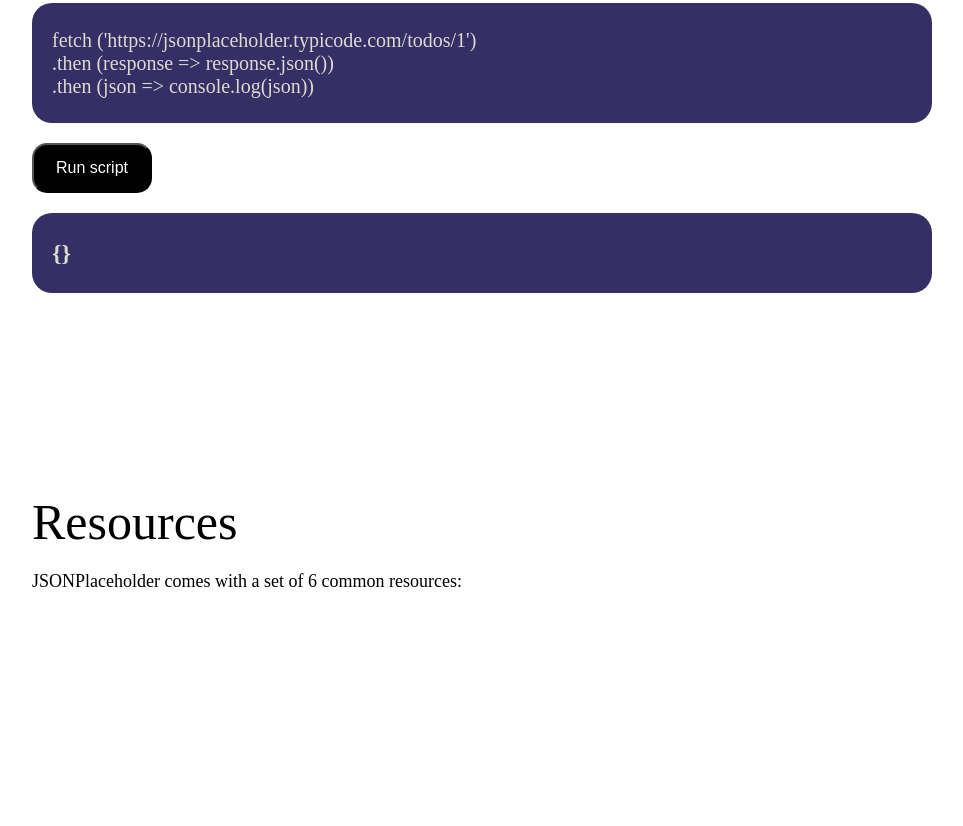
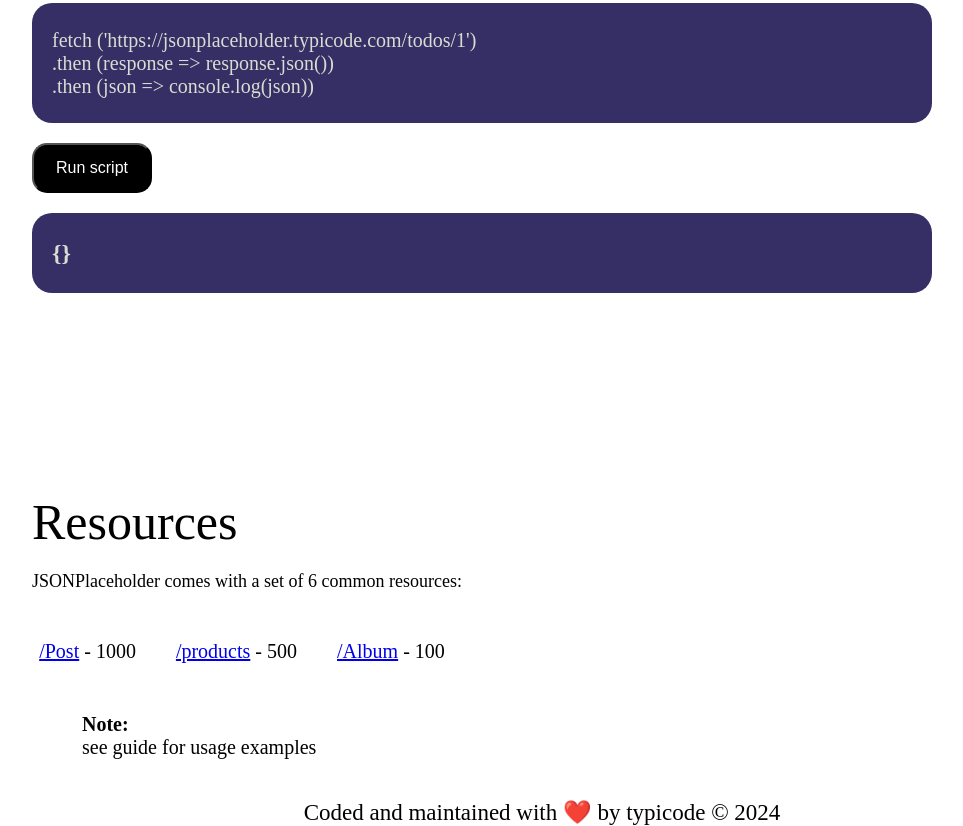
Before and after one commit to mrsammy77/BackendAssigmnet, a website: page index.html in a window 1280 px wide. Shown: the part 1131-1957 px from the top of the page, without its empty margins (118-1081 px from the left). Before the commit the page ends 1723 px from the top, so only its background shows below. Drawn offline with Linux system fonts and the light colour scheme.

Commit message:
first commit

```diff
--- a/index.html
+++ b/index.html
@@ -87,13 +87,29 @@
 </h2>
 <p>JSONPlaceholder comes with a set of 6 common resources:  </p>
 </div>
+<br>
+</div>
+<div class="api">
 
-<ul>
-    <li></li>
-    <li></li>
-    <li></li>
-    <li></li>
-</ul>
-    </div>
+    <ul class="api-list">
+        <li><a href="https://backend-assigmnet.vercel.app/Posts">/Post</a> - 1000</li>
+
+        <li><a href="https://backend-assigmnet.vercel.app/products">/products</a> - 500 </li>
+
+        <li><a href="https://backend-assigmnet.vercel.app/Albums">/Album</a>  - 100</li>
+
+    </ul>
+<div class="footer">
+
+    <p> <h4>Note:</h4> see guide for usage examples </p>
+</div>
+
+
+</div>
+<div class="lastcode">
+<p>
+    Coded and maintained with ❤️ by typicode © 2024
+</p>
+</div>
 </body>
 </html>
--- a/style.css
+++ b/style.css
@@ -158,4 +158,29 @@
 .Resources>p{
     margin-top: 20px;
     font-size: 18px;
+
 }
+
+.api{
+
+    margin-right: 400px;
+display: flex none;
+
+    font-size: 20px;
+}
+.api-list{
+  margin-top: 30px;
+
+    display: flex ;
+}
+.footer{
+    margin-top: 50px;
+    margin-left: 200px;
+}
+.lastcode{
+    margin-top: 40px
+    ;
+font-size: 23px;
+    margin-left: 40px;
+    text-align: center;
+}
```
